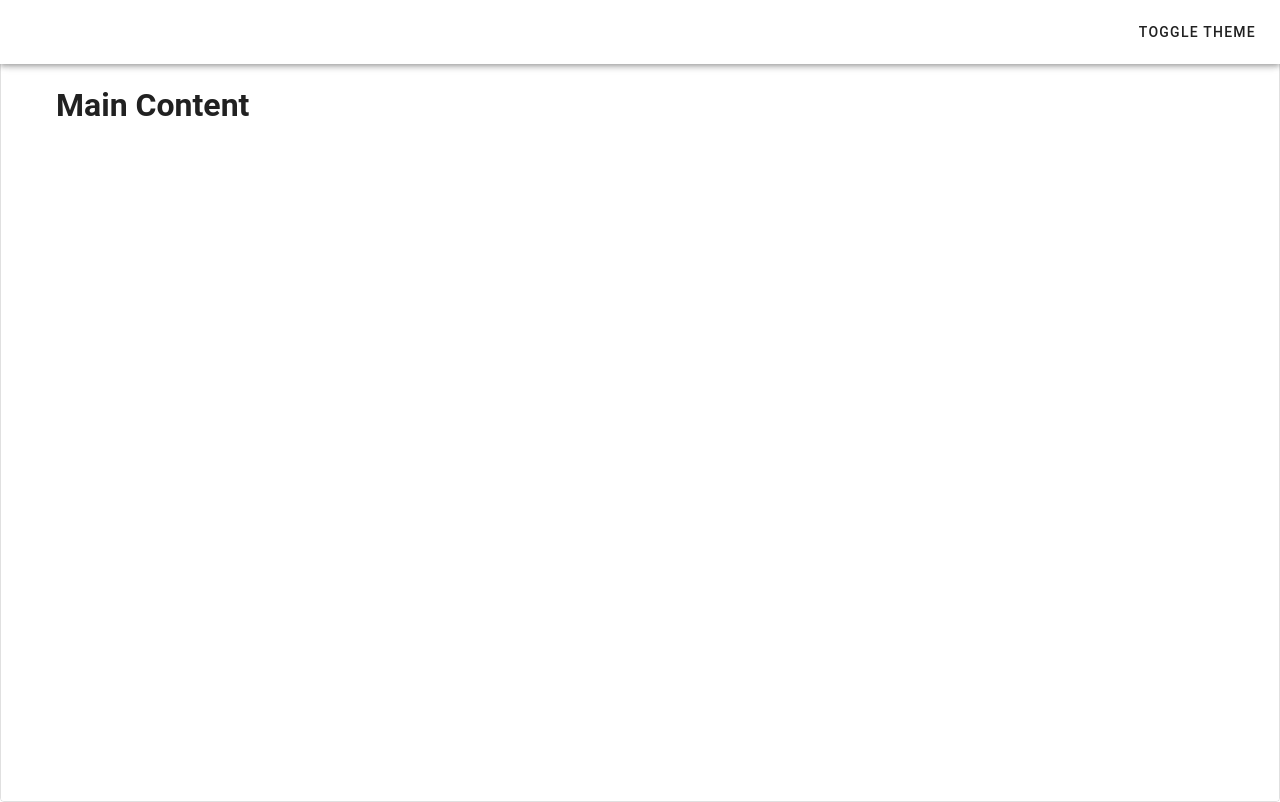
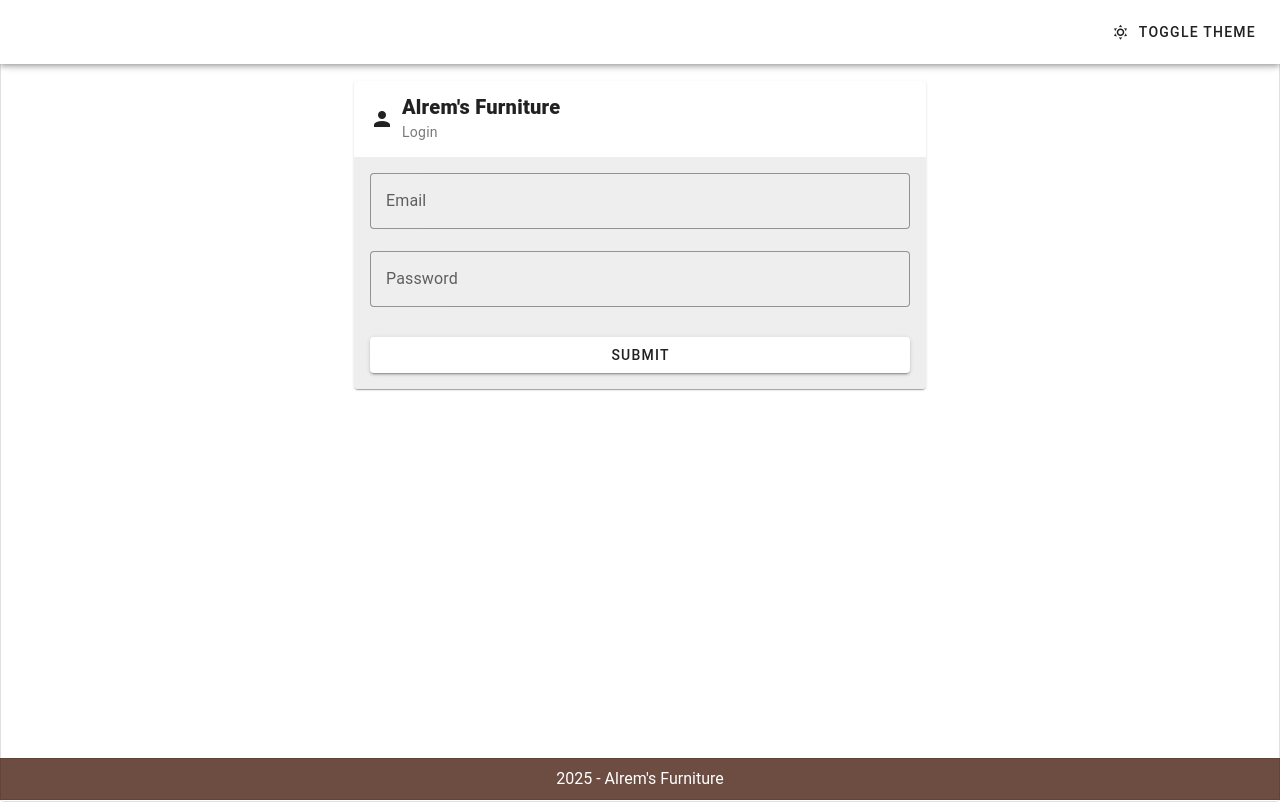
Before and after one commit to Levicoles/Alrem-s-Furniture, a Vue app: page / in a window 1280 px wide. Built offline with nearby package versions, Linux system fonts and the light colour scheme.

Commit message:
feat: added login form and footer

```diff
--- a/package.json
+++ b/package.json
@@ -18,6 +18,7 @@
   },
   "devDependencies": {
     "@eslint/js": "^9.22.0",
+    "@mdi/font": "^7.4.47",
     "@vitejs/plugin-vue": "^5.2.3",
     "@vue/eslint-config-prettier": "^10.2.0",
     "eslint": "^9.22.0",
--- a/src/main.js
+++ b/src/main.js
@@ -3,6 +3,8 @@
 import { createApp } from 'vue'
 import { createPinia } from 'pinia'
 
+//Vuetify
+import '@mdi/font/css/materialdesignicons.css'
 import 'vuetify/styles'
 import { createVuetify } from 'vuetify'
 import * as components from 'vuetify/components'
@@ -14,6 +16,9 @@
 const app = createApp(App)
 
 const vuetify = createVuetify({
+    icons: {
+        defaultSet: 'mdi', // This is already the default value - only for display purposes
+      },
     components,
     directives,
   })
--- a/src/views/auth/LoginView.vue
+++ b/src/views/auth/LoginView.vue
@@ -24,9 +24,33 @@
 
       <v-main>
         <v-container>
-          <h1>Main Content</h1>
+          <v-row>
+            <v-col cols="12" md="6" class="mx-auto">
+              <v-card
+                class="mx-auto"
+                prepend-icon="mdi-account"
+                subtitle="Login"
+              >
+                <template v-slot:title>
+                  <span class="font-weight-black">Alrem's Furniture</span>
+                </template>
+
+                <v-card-text class="bg-surface-light pt-4">
+                  <v-form fast-fail @submit.prevent>
+                    <v-text-field label="Email" variant="outlined"></v-text-field>
+
+                    <v-text-field label="Password" type="password" variant="outlined"> </v-text-field>
+
+                    <v-btn class="mt-2" type="submit" block>Submit</v-btn>
+                  </v-form>
+                </v-card-text>
+              </v-card>
+            </v-col>
+          </v-row>
         </v-container>
       </v-main>
+
+      <v-footer border app color="brown-darken-1" class="justify-center">2025 - Alrem's Furniture</v-footer>
     </v-app>
   </v-responsive>
 </template>
```
Also changed, not shown: 1 other file (tests, documents, lock files or other folders).
